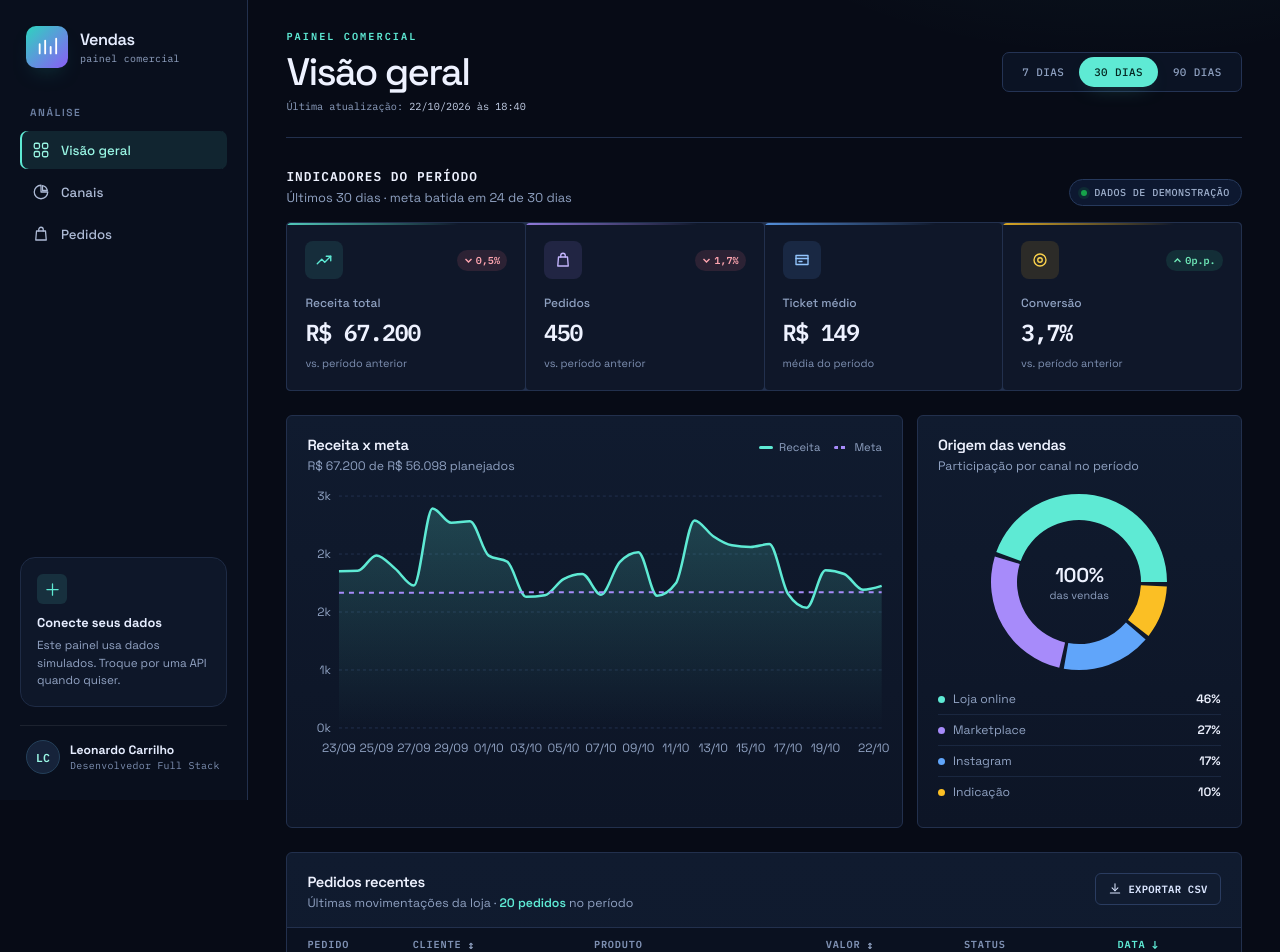
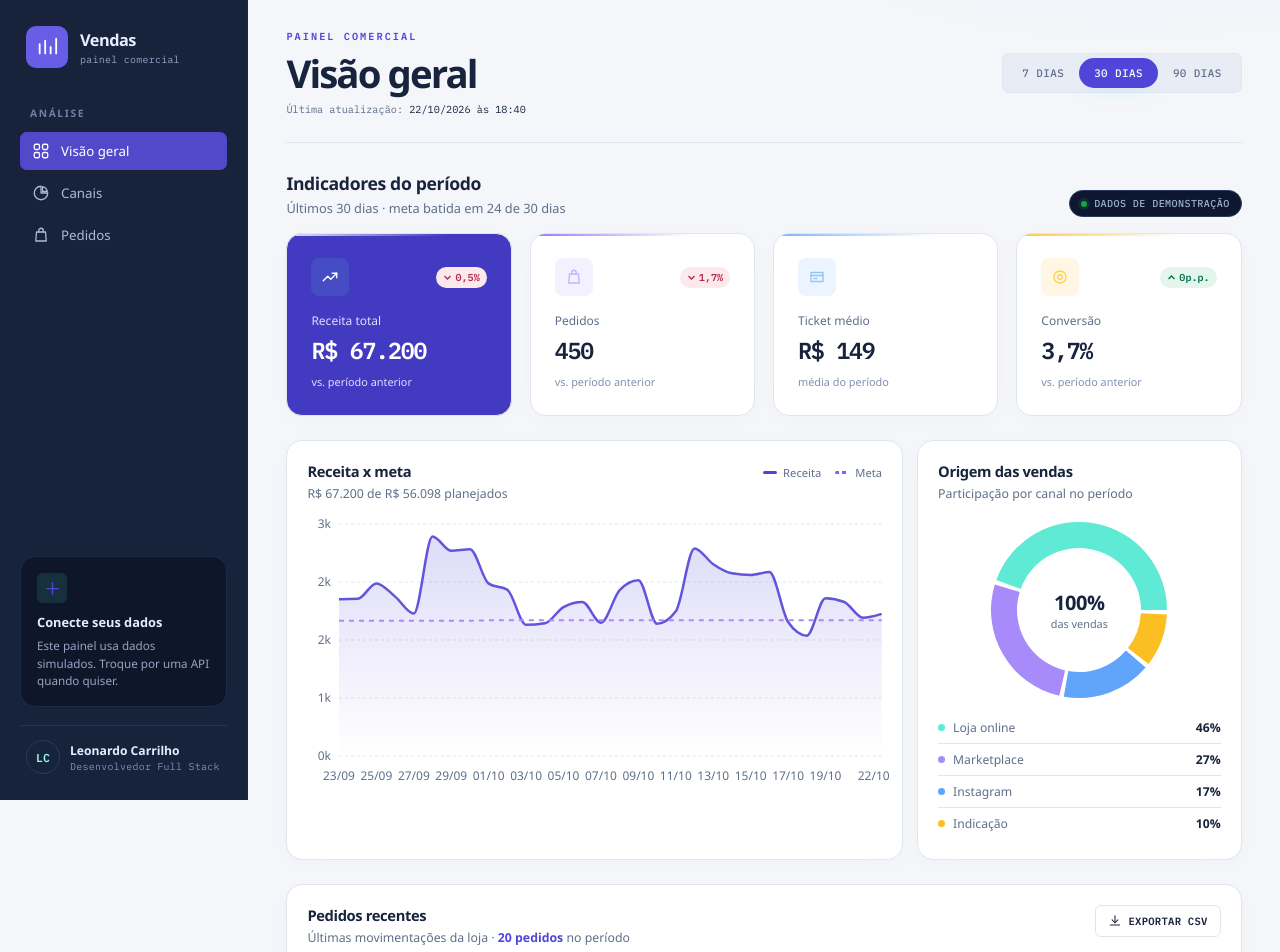
Before and after one commit to LeonardoCarrilho/dashboard-vendas, a React (Vite) app: page / in a window 1280 px wide. Shown: the top 952 px of the page. Built offline with nearby package versions, Linux system fonts and the light colour scheme.

Commit message:
design: moderniza identidade visual e layouts responsivos

```diff
--- a/src/components/RevenueChart.jsx
+++ b/src/components/RevenueChart.jsx
@@ -53,31 +53,31 @@ export default function RevenueChart({ data = [] }) {
             <ComposedChart data={data} margin={{ top: 12, right: 8, left: 0, bottom: 0 }}>
               <defs>
                 <linearGradient id="revenueFill" x1="0" y1="0" x2="0" y2="1">
-                  <stop offset="0%" stopColor="#5eead4" stopOpacity={0.35} />
-                  <stop offset="100%" stopColor="#5eead4" stopOpacity={0} />
+                  <stop offset="0%" stopColor="#6255db" stopOpacity={0.35} />
+                  <stop offset="100%" stopColor="#6255db" stopOpacity={0} />
                 </linearGradient>
               </defs>
-              <CartesianGrid strokeDasharray="3 3" vertical={false} stroke="#22304d" />
+              <CartesianGrid strokeDasharray="3 3" vertical={false} stroke="#e0e5ef" />
               <XAxis
                 dataKey="label"
                 tickLine={false}
                 axisLine={false}
-                tick={{ fill: "#8fa1c1", fontSize: 12 }}
+                tick={{ fill: "#5e6f89", fontSize: 12 }}
                 dy={8}
               />
               <YAxis
                 width={48}
                 tickLine={false}
                 axisLine={false}
-                tick={{ fill: "#8fa1c1", fontSize: 12 }}
+                tick={{ fill: "#5e6f89", fontSize: 12 }}
                 tickFormatter={(value) => `${Math.round(value / 1000)}k`}
               />
-              <Tooltip content={<ChartTooltip />} cursor={{ stroke: "#2a3c60" }} />
+              <Tooltip content={<ChartTooltip />} cursor={{ stroke: "#d3d9e7" }} />
               <Area
                 type="monotone"
                 dataKey="revenue"
                 name="Receita"
-                stroke="#5eead4"
+                stroke="#6255db"
                 strokeWidth={2.5}
                 fill="url(#revenueFill)"
                 isAnimationActive={false}
--- a/src/styles.css
+++ b/src/styles.css
@@ -1235,15 +1235,34 @@ tbody tr:hover {
   color: var(--muted);
 }
 
+/* Identidade visual e layouts responsivos. */
 
-/* Console comercial: grade densa e hierarquia dos indicadores. */
-.main { max-width: 1800px; }
-.topbar { border-bottom: 1px solid var(--line); padding-bottom: 24px; }
-.topbar-title h1 { font-size: clamp(1.8rem, 3vw, 2.6rem); font-weight: 500; }
-.stat-card { border-radius: 4px; box-shadow: none; background: var(--panel); }
-.stat-value { font-variant-numeric: tabular-nums; letter-spacing: -0.05em; }
-.stats-grid { gap: 1px; background: var(--line); border: 1px solid var(--line); border-radius: 4px; overflow: hidden; }
-.stats-grid .stat-card { border: 0; }
-.panel { border-radius: 6px; box-shadow: none; }
-.sidebar { border-right: 1px solid var(--line); }
-.section-heading h2 { font-family: var(--mono); font-size: 0.8rem; text-transform: uppercase; letter-spacing: 0.08em; }
+:root { --bg:#f4f6fa; --panel:#fff; --panel-soft:#f5f7fc; --line:#e0e5ef; --ink:#18243d; --muted:#5e6f89; --brand:#4f46d9; --brand-dark:#4138b8; --accent:#8b5cf6; --soft:#edf0fa; --success:#087f63; --danger:#c73555; --font:'Segoe UI',system-ui,sans-serif; }
+.main { max-width:1800px; }
+.sidebar { background:#17223b; }
+.side-nav a.is-active { color:#fff; background:#5149c9; }
+.brand-mark { background:#675de6; box-shadow:none; }
+.topbar { padding-bottom:26px; border-bottom:1px solid var(--line); margin-bottom:28px; }
+.topbar-title h1 { font-size:clamp(1.8rem,3vw,2.6rem); letter-spacing:-.05em; }
+.stats-grid { gap:18px; background:transparent; border:0; overflow:visible; }
+.stat-card { border:1px solid var(--line); border-radius:16px; box-shadow:0 4px 20px #19295005; background:#fff; padding:24px; }
+.stat-card:first-child { background:#433ac2; color:#fff; --muted:#e0ddff; --brand:#fff; --success:#baf8dd; }
+.stat-value { letter-spacing:-.05em; font-variant-numeric:tabular-nums; }
+.panel { border-radius:16px; box-shadow:0 4px 20px #19295005; }
+.section-heading h2 { font-size:1.1rem; letter-spacing:-.02em; text-transform:none; }
+.period-control { background:#e8ecf5; }
+@media(max-width:600px) { .stat-card { padding:16px; } .stats-grid { gap:10px; } }
+
+.panel { background:var(--panel); }
+.period-switch { background:#e8ecf5; border-color:var(--line); }
+.period-switch button.is-active { color:#fff; }
+.chart-tooltip,.ghost-button { background:#fff; color:var(--ink); border-color:var(--line); }
+.chart-tooltip strong,.last-updated time,td { color:var(--ink); }
+th { background:var(--panel-soft); color:var(--muted); border-color:var(--line); }
+td,.channel-list li { border-color:var(--line); }
+tbody tr:hover,.ghost-button:hover { background:var(--panel-soft); }
+.delta.is-up,.status-success { color:#08734f; background:#e3f5ed; }
+.delta.is-down,.status-danger { color:#b52b49; background:#fce9ee; }
+.status-info { color:#24569e; background:#e7effc; }
+.status-warning { color:#815b00; background:#fff3cd; }
+.stat-card:first-child .stat-note { color:#e0ddff; }
```
